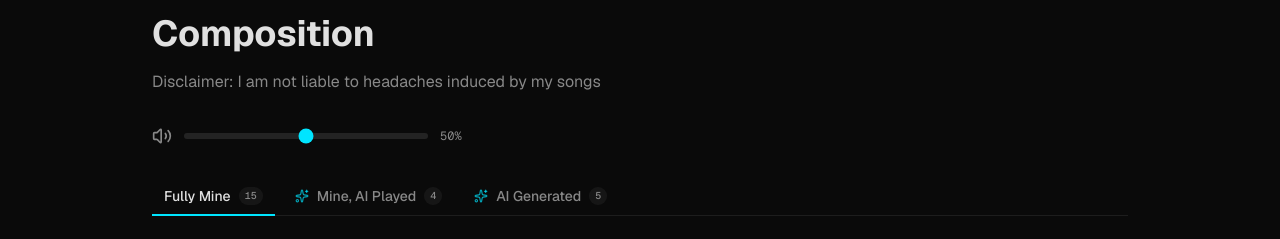
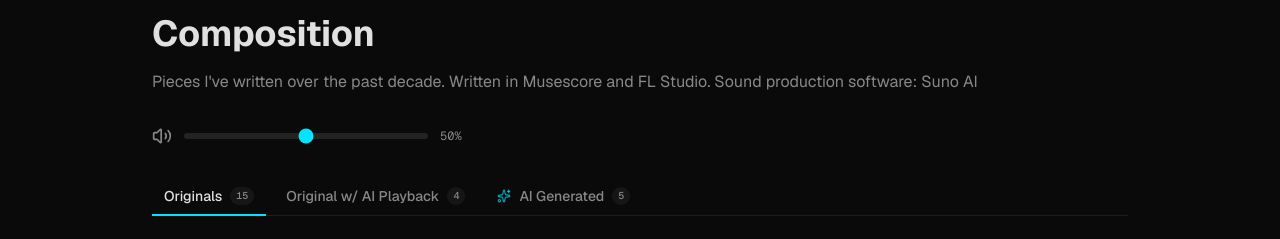
Before and after one commit to Timothy-Cao/Timothy-Cao.github.io, a Next.js app: page /playground/music in a window 1280 px wide. Shown: the part 130-369 px from the top of the page. Built offline with nearby package versions, Linux system fonts and the light colour scheme; no server answers.

Commit message:
Refine composition tab labels

```diff
--- a/src/app/playground/music/page.tsx
+++ b/src/app/playground/music/page.tsx
@@ -17,10 +17,10 @@ interface Tab {
 }
 
 const TABS: Tab[] = [
-  { id: "original", label: "Fully Mine" },
+  { id: "original", label: "Originals" },
   {
     id: "ai-played",
-    label: "Mine, AI Played",
+    label: "Original w/ AI Playback",
     notice: "These are pieces I wrote, played back by AI. The composition is mine; the performance is synthesized.",
   },
   {
@@ -58,7 +58,7 @@ export default function MusicPage() {
         <ScrollReveal>
           <h1 className="text-3xl md:text-4xl font-bold mb-4">Composition</h1>
           <p className="text-muted mb-8">
-            Disclaimer: I am not liable to headaches induced by my songs
+            Pieces I&apos;ve written over the past decade. Written in Musescore and FL Studio. Sound production software: Suno AI
           </p>
         </ScrollReveal>
 
@@ -96,7 +96,7 @@ export default function MusicPage() {
             {TABS.map((t) => {
               const selected = t.id === activeTab;
               const count = grouped[t.id].length;
-              const showSparkle = t.id !== "original";
+              const showSparkle = t.id === "ai-generated";
               return (
                 <button
                   key={t.id}
--- a/src/components/ui/music-carousel.tsx
+++ b/src/components/ui/music-carousel.tsx
@@ -13,13 +13,13 @@ function formatTime(seconds: number) {
 
 const CATEGORY_BADGE: Record<NonNullable<Composition["category"]>, string | null> = {
   original: null,
-  "ai-played": "AI playback",
+  "ai-played": null,
   "ai-generated": "AI generated",
 };
 
 const CATEGORY_NOTICE: Record<NonNullable<Composition["category"]>, string | null> = {
   original: null,
-  "ai-played": "Piece by me, played back by AI.",
+  "ai-played": null,
   "ai-generated": "Fully AI generated, with only minor musical input from me.",
 };
 
```
